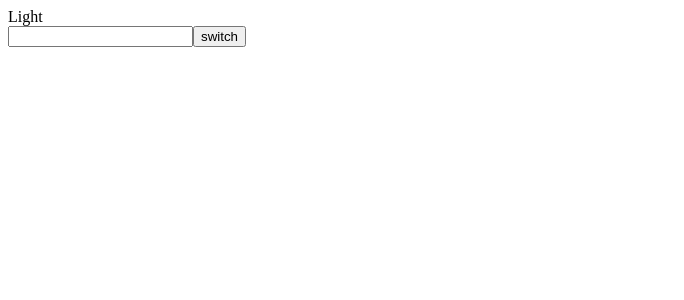
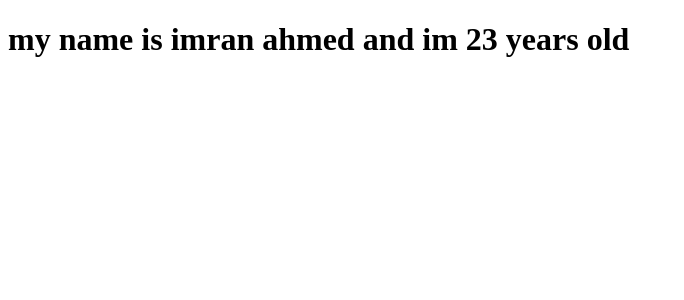
Before and after one commit to imran-techvoyager/React19, a React (Vite) app in the folder day-1/: page / in a window 1280 px wide. Shown: the top 300 px of the page, without its empty margins (0-684 px from the left). Built offline with nearby package versions, Linux system fonts and the light colour scheme.

Commit message:
feat(ui): add many components

```diff
--- a/day-1/src/App2.jsx
+++ b/day-1/src/App2.jsx
@@ -1,9 +1,13 @@
 // import Counter from "./components/Counter";
 // import Eaxample from "./components/Eaxample";
 // import Friends from "./components/Friends";
+import BasicEffect from "./components/BasicEffect";
 import CopyInput from "./components/CopyInput";
+import DataFetch from "./components/DataFetch";
+import HookTwo from "./components/HookTwo";
 import Shopping from "./components/Shopping";
 import Switch from "./components/Switch";
+import ComponentA from "./propdrill/ComponentA";
 // import TodoList from "./components/TodoList";
 
 const ValidPassword = () => <h2>Password valid</h2>
@@ -35,6 +39,14 @@ const handleClick = () => console.log(Math.floor(Math.random()*10));
 const handleCopy = () => alert('You cheater copying my content');
 const handleMove = () => alert('you moved over me!!');
 
+import { createContext } from "react";
+
+export const context = createContext();
+export const context1 = createContext();
+
+const name = "imran ahmed";
+const age = 23;
+
 const App2 = () => {
   return (
     <div>
@@ -49,7 +61,15 @@ const App2 = () => {
         {/* <TodoList/> */}
         {/* <Shopping /> */}
         {/* <CopyInput /> */}
-        <Switch />
+        {/* <Switch /> */}
+        {/* <HookTwo /> */}
+        {/* <DataFetch /> */}
+        {/* <BasicEffect /> */}
+        <context.Provider value={name}>
+            <context1.Provider value={age}>
+               <ComponentA />
+            </context1.Provider>
+        </context.Provider>
     </div>
   )
 }
--- /dev/null
+++ b/day-1/src/components/BasicEffect.jsx
@@ -0,0 +1,23 @@
+import React, { useEffect, useState } from 'react'
+
+const BasicEffect = () => {
+    const [data, setData] = useState([]);
+
+    useEffect(() => {
+         const dataFetch = async () => {
+            const res = await fetch("https://jsonplaceholder.typicode.com/todos");
+            const data = await res.json();
+            if(data && data.length) setData(data);
+         }
+         dataFetch();
+    }, [data])
+  return (
+    <div>
+        {data.map((todo) => (
+           <h1 key={todo.id}>{todo.title}</h1>
+        ))}
+    </div>
+  )
+}
+
+export default BasicEffect
--- /dev/null
+++ b/day-1/src/components/DataFetch.jsx
@@ -0,0 +1,25 @@
+import React, { useEffect, useState } from 'react'
+
+const DataFetch = () => {
+    const [data, setData] = useState([]);
+
+    useEffect(() => {
+       async function getData() {
+           const res = await fetch("https://jsonplaceholder.typicode.com/todos");
+           const data = await res.json();
+           if(data && data.length) setData(data);
+       }
+       getData();
+    }, []);
+  return (
+    <div>
+        <ul>
+            {data.map((todo) => (
+                <li key={todo.id}>{todo.title}</li>
+            ))}
+        </ul>
+    </div>
+  )
+}
+
+export default DataFetch
--- /dev/null
+++ b/day-1/src/components/HookTwo.jsx
@@ -0,0 +1,18 @@
+import React, { useEffect, useState } from 'react'
+
+const HookTwo = () => {
+    const [value, setValue] = useState(0);
+
+    useEffect(() => {
+       console.log('call useEffect');
+       document.title = `increment ${value}`
+    }, []);
+  return (
+    <div>
+        <h2>{value}</h2>
+        <button onClick={() => setValue(value + 1)}>click me</button>
+    </div>
+  )
+}
+
+export default HookTwo
--- /dev/null
+++ b/day-1/src/propdrill/ComponentA.jsx
@@ -0,0 +1,12 @@
+import React from 'react'
+import ComponentB from './ComponentB'
+
+const ComponentA = () => {
+  return (
+    <div>
+        <ComponentB />
+    </div>
+  )
+}
+
+export default ComponentA
--- /dev/null
+++ b/day-1/src/propdrill/ComponentB.jsx
@@ -0,0 +1,12 @@
+import React from 'react'
+import ComponentC from './ComponentC'
+
+const ComponentB = () => {
+  return (
+    <div>
+        <ComponentC />
+    </div>
+  )
+}
+
+export default ComponentB
--- /dev/null
+++ b/day-1/src/propdrill/ComponentC.jsx
@@ -0,0 +1,21 @@
+import React from 'react'
+import { context } from '../App2'
+import { context1 } from '../App2'
+
+const ComponentC = () => {
+  return (
+    <context.Consumer>
+        { (name) => {
+            return (
+                <context1.Consumer>
+                    { (age) => {
+                        return <h1>my name is {name} and im {age} years old</h1>
+                    } }
+                </context1.Consumer>
+            )
+        } }
+    </context.Consumer>
+  )
+}
+
+export default ComponentC
```
